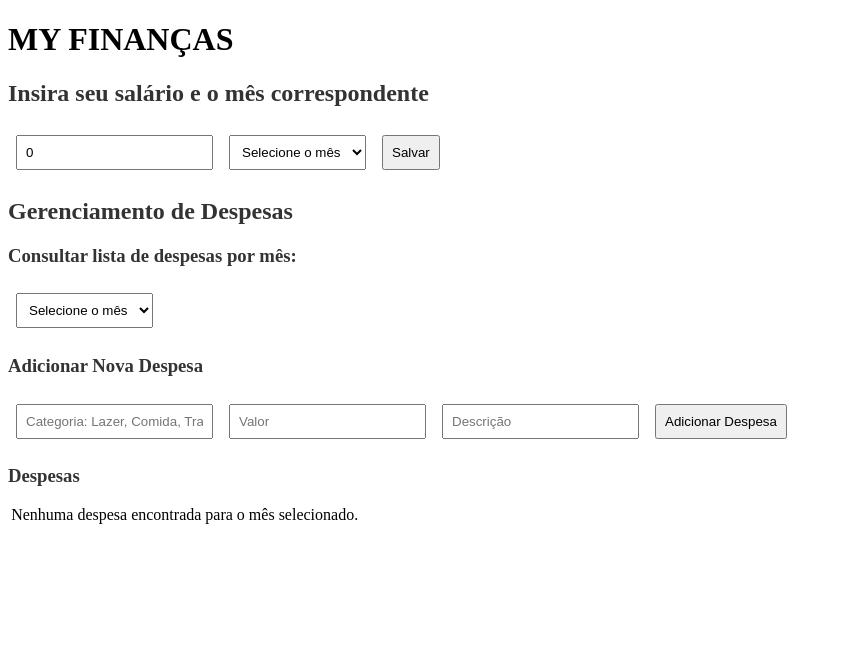
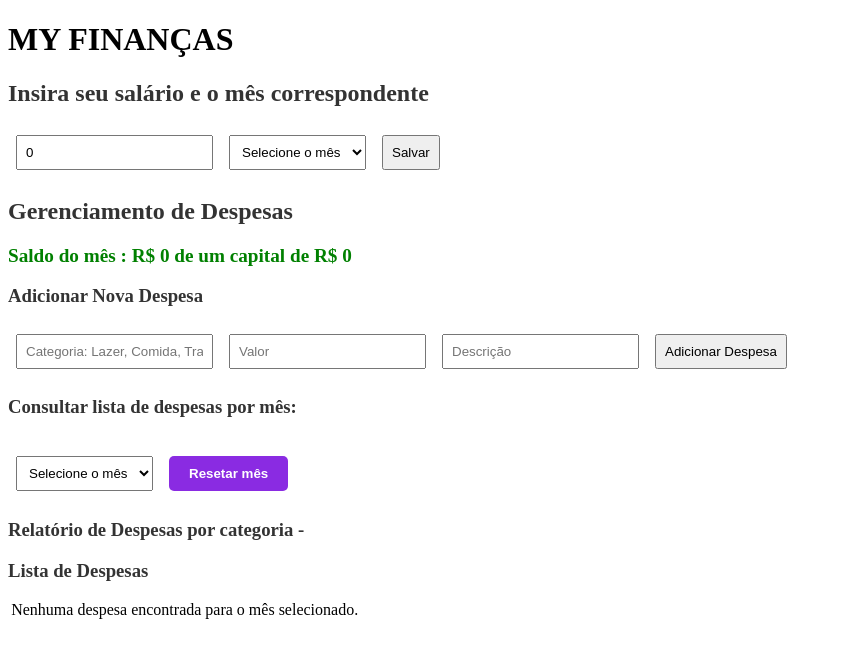
Before and after one commit to luscasmarcelo/my-financas, a Next.js app in the folder despesas/: page /controle-despesas in a window 1280 px wide. Shown: the top 658 px of the page, without its empty margins (0-842 px from the left). Built offline with nearby package versions, Linux system fonts and the light colour scheme.

Commit message:
deixando a interface mais informativa com a implementacao do reset mensal e melhoria da exibicao das despesas

```diff
--- a/despesas/src/components/GerenciamentoDespesas.js
+++ b/despesas/src/components/GerenciamentoDespesas.js
@@ -9,9 +9,16 @@ const GerenciamentoDespesas = ({ usuarioId }) => {
   const [filtroMes, setFiltroMes] = useState('');
   const [novaDespesa, setNovaDespesa] = useState({ categoria: '', valor: '', descricao: '' });
   const [despesaEdicao, setDespesaEdicao] = useState(null);
+  const [salario, setSalario] = useState(0);
 
   const handleSalvarSalarioMes = (data) => {
     setMesSalario(data.mes);
+    setSalario(data.salario);
+  }
+
+  const calcularSaldoMensal = (salario, despesas) => {
+    const totalDespesas = despesas.reduce((total, despesa) => total + Number(despesa.valor), 0);
+    return salario - totalDespesas;
   }
 
   //função para buscar despesas com base no mês selecionado
@@ -24,6 +31,14 @@ const GerenciamentoDespesas = ({ usuarioId }) => {
       console.error('Erro ao buscar despesas:', error);
     }
   };
+
+  //relatorio mensal por categoria
+  const agruparDespesasPorCategoria = (despesas) => {
+    return despesas.reduce((acumulador, despesa) => {
+      acumulador[despesa.categoria] = (acumulador[despesa.categoria] || 0) + Number(despesa.valor);
+      return acumulador;
+    }, {});
+  }
 
   //atualiza as despesas quando o mês é selecionado
   useEffect(() => {
@@ -74,28 +89,25 @@ const GerenciamentoDespesas = ({ usuarioId }) => {
     }
   };
 
+  const handleResetMensal = () => {
+    const confirmacaoDel = window.confirm("Tem certeza que deseja resetar as despesas para este mês?");
+    if (!confirmacaoDel) return;
+
+    setDespesas([]);
+    alert("Despesas do mês foram resetadas com sucesso!");
+  }
+
+  const saldoMensal = calcularSaldoMensal(salario, despesas);
+  const categoriasTotais = agruparDespesasPorCategoria(despesas);
+
   return (
     <div>
       <CadastroSalarioMes onSave={handleSalvarSalarioMes} />
       <h2>Gerenciamento de Despesas</h2>
-      <h3>Consultar lista de despesas por mês:</h3>
 
-      {/* Filtro de Mês */}
-      <select onChange={(e) => setFiltroMes(e.target.value)} value={filtroMes}>
-        <option value="">Selecione o mês</option>
-        <option value="Janeiro">Janeiro</option>
-        <option value="Fevereiro">Fevereiro</option>
-        <option value="Março">Março</option>
-        <option value="Abril">Abril</option>
-        <option value="Maio">Maio</option>
-        <option value="Junho">Junho</option>
-        <option value="Julho">Julho</option>
-        <option value="Agosto">Agosto</option>
-        <option value="Setembro">Setembro</option>
-        <option value="Outubro">Outubro</option>
-        <option value="Novembro">Novembro</option>
-        <option value="Dezembro">Dezembro</option>
-      </select>
+      <div className={`saldo-mensal ${saldoMensal < 0 ? 'negativo' : 'positivo'}`}>
+        Saldo do mês {filtroMes}: R$ {saldoMensal} de um capital de R$ {salario}
+      </div>
 
       {/* Formulário para Adicionar Nova Despesa */}
       <div>
@@ -121,6 +133,25 @@ const GerenciamentoDespesas = ({ usuarioId }) => {
         <button onClick={handleCreateDespesa}>Adicionar Despesa</button>
       </div>
 
+      <h3>Consultar lista de despesas por mês:</h3>
+
+      {/* Filtro de Mês */}
+      <select onChange={(e) => setFiltroMes(e.target.value)} value={filtroMes}>
+        <option value="">Selecione o mês</option>
+        <option value="Janeiro">Janeiro</option>
+        <option value="Fevereiro">Fevereiro</option>
+        <option value="Março">Março</option>
+        <option value="Abril">Abril</option>
+        <option value="Maio">Maio</option>
+        <option value="Junho">Junho</option>
+        <option value="Julho">Julho</option>
+        <option value="Agosto">Agosto</option>
+        <option value="Setembro">Setembro</option>
+        <option value="Outubro">Outubro</option>
+        <option value="Novembro">Novembro</option>
+        <option value="Dezembro">Dezembro</option>
+      </select>
+
       {despesaEdicao && (
         <div>
           <h3>Editar Despesa</h3>
@@ -133,9 +164,22 @@ const GerenciamentoDespesas = ({ usuarioId }) => {
         </div>
       )}
 
+    <button onClick={handleResetMensal} className='reset-button'>Resetar mês</button>
+
+    <div className='relatorio-mensal'>
+      <h3>Relatório de Despesas por categoria - {filtroMes}</h3>
+      <ul>
+        {Object.entries(categoriasTotais).map(([categoria, total]) => (
+          <li key={categoria}>
+            {categoria}: R$ {total}
+          </li>
+        ))}
+      </ul>
+    </div>
+
       {/* Lista de Despesas */}
       <div>
-        <h3>Despesas</h3>
+        <h3>Lista de Despesas</h3>
         {despesas.length > 0 ? (
           despesas.map((despesa) => (
             <div key={despesa._id}>
--- a/despesas/src/styles/global.css
+++ b/despesas/src/styles/global.css
@@ -19,3 +19,43 @@ p {
     color: red;
     font-weight: bold;
 }
+
+.saldo-mensal {
+    font-size: 1.2em;
+    margin: 10px 0;
+    font-weight: bold;
+}
+
+.saldo-mensal.negativo {
+    color: red;
+}
+
+.saldo-mensal.positivo {
+    color: green;
+}
+
+.reset-button {
+    background-color: blueviolet;
+    color: white;
+    padding: 10px 20px;
+    border: none;
+    border-radius: 5px;
+    cursor: pointer;
+    font-weight: bold;
+    margin-top: 20px;
+}
+
+.relatorio-mensal {
+    margin-top: 20px;
+}
+
+.relatorio-mensal ul {
+    list-style: none;
+    padding: 0;
+}
+
+.relatorio-mensal li {
+    font-size: 1.1em;
+    color: #333;
+    margin: 5px;
+}
```
